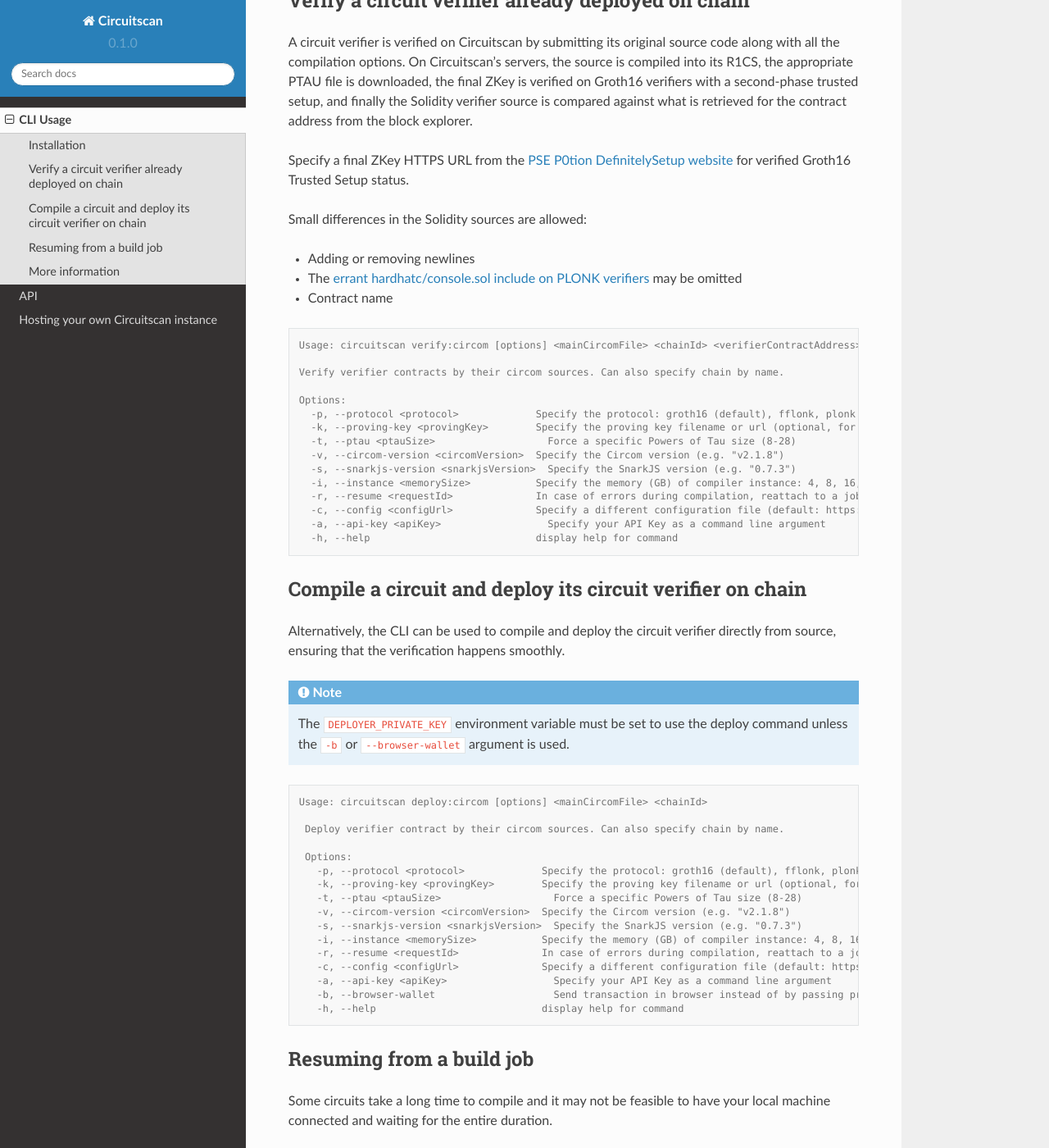
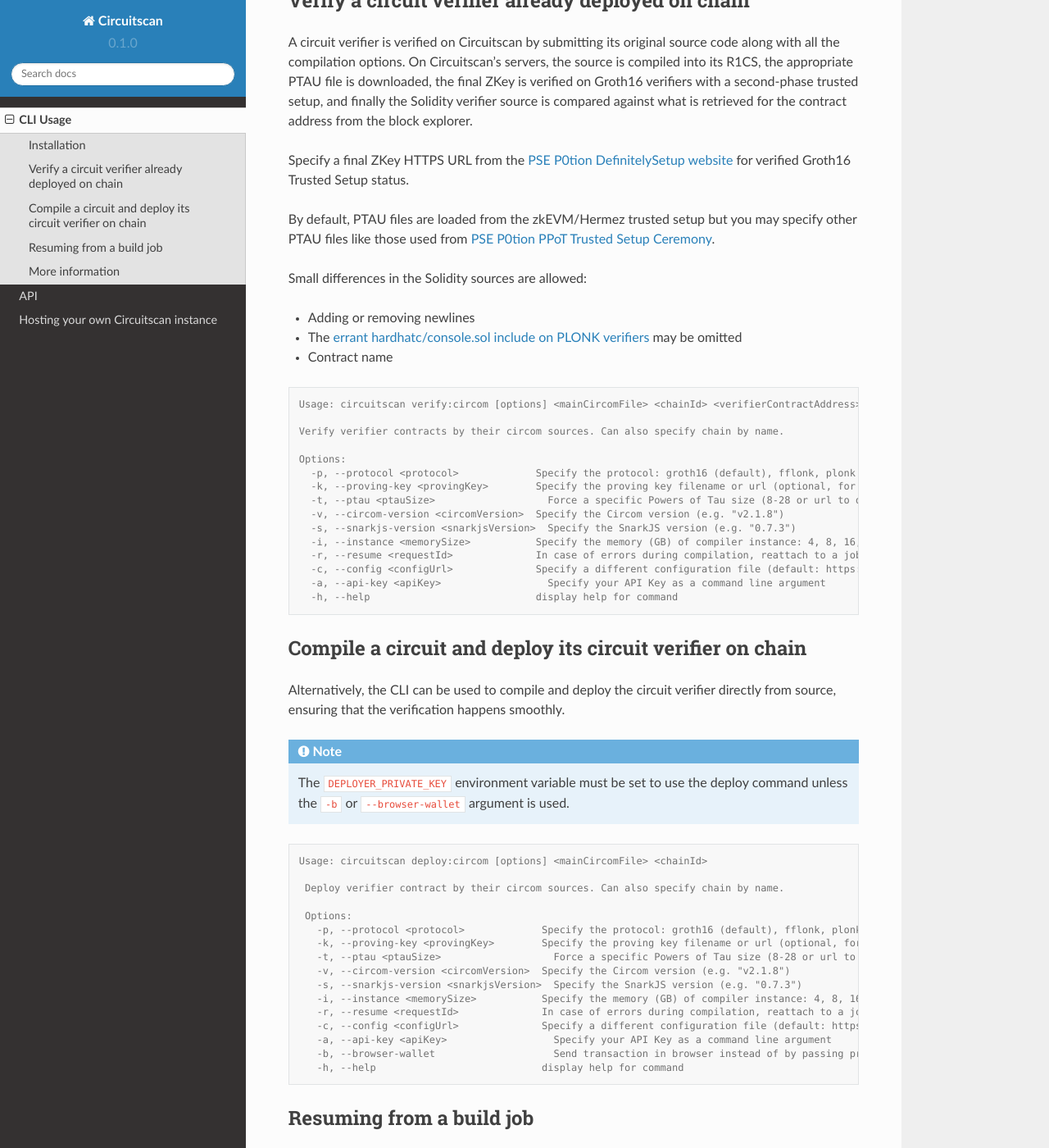
Before and after one commit to circuitscan/docs, a Sphinx documentation site: the page built from docs/source/usage.rst, in a window 1280 px wide and 1400 px high, scrolled down 494 px. Shown: the whole window at 82% size. Built offline with Sphinx 7.4.7 and the Read the Docs theme 2.0.0, drawn with Linux system fonts in a browser that asks for light colours.

Commit message:
PTAU from https link

```diff
--- a/docs/source/usage.rst
+++ b/docs/source/usage.rst
@@ -25,6 +25,8 @@
 
 Specify a final ZKey HTTPS URL from the `PSE P0tion DefinitelySetup website <https://ceremony.pse.dev>`_ for verified Groth16 Trusted Setup status.
 
+By default, PTAU files are loaded from the zkEVM/Hermez trusted setup but you may specify other PTAU files like those used from `PSE P0tion PPoT Trusted Setup Ceremony <https://github.com/privacy-scaling-explorations/p0tion/blob/dev/packages/actions/src/helpers/constants.ts#L80>`_.
+
 Small differences in the Solidity sources are allowed:
 
 * Adding or removing newlines
@@ -40,7 +42,7 @@
     Options:
       -p, --protocol <protocol>             Specify the protocol: groth16 (default), fflonk, plonk (overrides circomkit.json if available)
       -k, --proving-key <provingKey>        Specify the proving key filename or url (optional, for Groth16 trusted setups). Must be https hosted if >6 MB
-      -t, --ptau <ptauSize>                   Force a specific Powers of Tau size (8-28)
+      -t, --ptau <ptauSize>                   Force a specific Powers of Tau size (8-28 or url to download specific file)
       -v, --circom-version <circomVersion>  Specify the Circom version (e.g. "v2.1.8")
       -s, --snarkjs-version <snarkjsVersion>  Specify the SnarkJS version (e.g. "0.7.3")
       -i, --instance <memorySize>           Specify the memory (GB) of compiler instance: 4, 8, 16, 32, 64, 128, 256, 384, 512 (default: 10GB lambda, faster init for small circuits)
@@ -67,7 +69,7 @@
     Options:
       -p, --protocol <protocol>             Specify the protocol: groth16 (default), fflonk, plonk (overrides circomkit.json if available)
       -k, --proving-key <provingKey>        Specify the proving key filename or url (optional, for Groth16 trusted setups). Must be https hosted if >6 MB
-      -t, --ptau <ptauSize>                   Force a specific Powers of Tau size (8-28)
+      -t, --ptau <ptauSize>                   Force a specific Powers of Tau size (8-28 or url to download specific file)
       -v, --circom-version <circomVersion>  Specify the Circom version (e.g. "v2.1.8")
       -s, --snarkjs-version <snarkjsVersion>  Specify the SnarkJS version (e.g. "0.7.3")
       -i, --instance <memorySize>           Specify the memory (GB) of compiler instance: 4, 8, 16, 32, 64, 128, 256, 384, 512 (default: 10GB lambda, faster init for small circuits)
```
